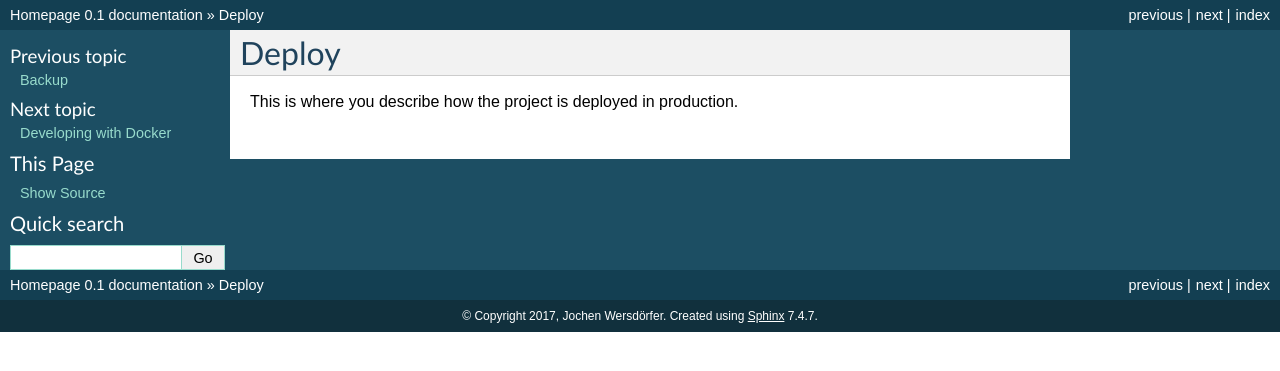
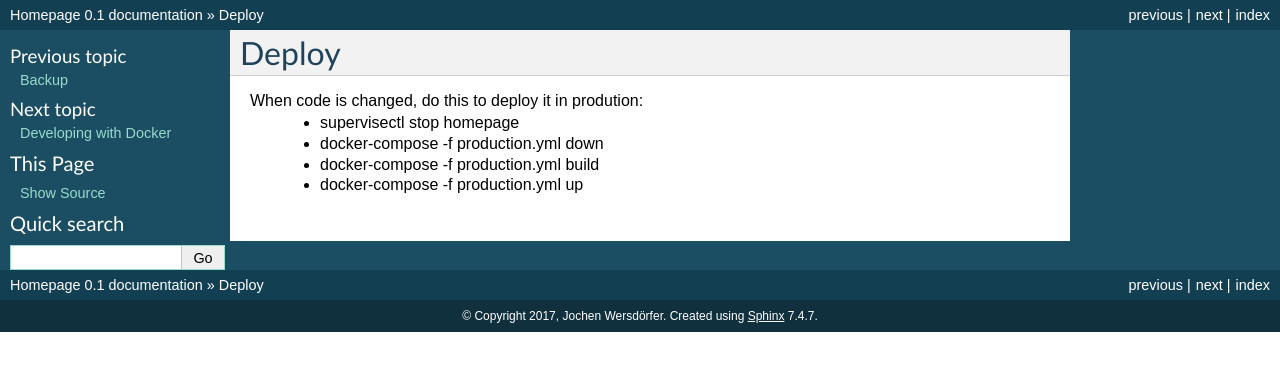
Before and after one commit to ephes/homepage, a Sphinx documentation site: the page built from docs/deploy.rst, in a window 1280 px wide. Shown: the top 371 px of the page. Built offline with Sphinx 7.4.7, drawn with Linux system fonts in a browser that asks for light colours; pages that are not in the unit, such as notebooks, are missing from menus.

Commit message:
added production deploy docs

```diff
--- a/docs/deploy.rst
+++ b/docs/deploy.rst
@@ -1,4 +1,8 @@
 Deploy
 ========
 
-This is where you describe how the project is deployed in production.
+When code is changed, do this to deploy it in prodution:
+ * supervisectl stop homepage
+ * docker-compose -f production.yml down
+ * docker-compose -f production.yml build
+ * docker-compose -f production.yml up
```
